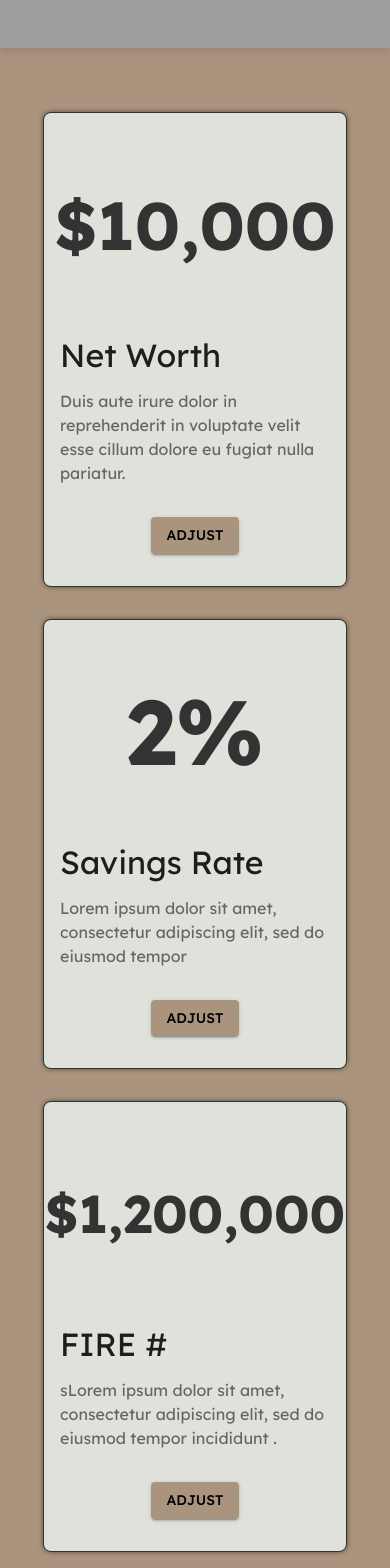
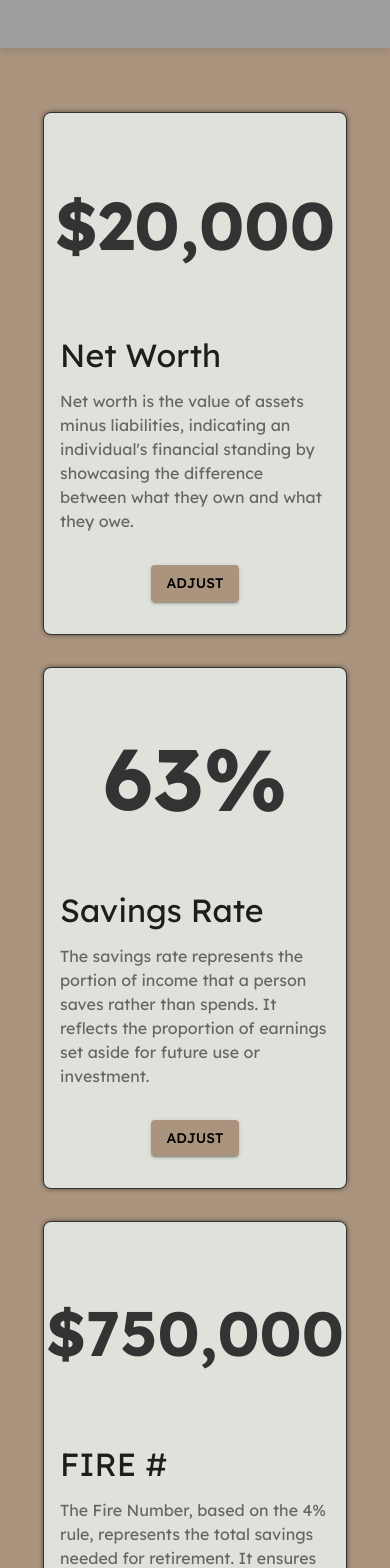
Before and after one commit to JaronWenger/Financial-Tracker, a React (Create React App) app: page / in a window 390 px wide. Shown: the part 432-2000 px from the top of the page. Built offline with nearby package versions, Linux system fonts and the light colour scheme; grey boxes are pictures that could not be loaded.

Commit message:
Fully functional

```diff
--- a/src/App.js
+++ b/src/App.js
@@ -8,18 +8,38 @@ import { Inputs } from "./components/Inputs";
 
 
 function App() {
-  const [netWorth, setNetWorth] = useState(10000);
-  const [savingsRate, setSavingsRate] = useState(0.02);
-  const [fireNumber, setFireNumber] = useState(1200000);
+  const [netWorth, setNetWorth] = useState(20000);
+  const [savingsRate, setSavingsRate] = useState(0.63);
+  const [fireNumber, setFireNumber] = useState(750000);
   // ALL TEXT FIELDS BELOW
   const [age, setAge] = useState(35);
   const [annualIncome, setAnnualIncome] = useState(80000);
   const [annualExpenses, setAnnualExpenses] = useState(30000);
   const [currentNetWorth, setCurrentNetWorth] = useState(20000);
 
+
+  const handleCalculate = () => {
+    updateNetWorthToCurrent();
+    updateFireNumberToCurrent();
+    updateSavingsRateToCurrent();
+  };
+  //NetWorthCalculator
   const updateNetWorthToCurrent = () => {
     setNetWorth(currentNetWorth);
   };
+  //SavingsRateCalculator
+  const updateSavingsRateToCurrent = () => {
+    const newRate = (annualIncome - annualExpenses) / annualIncome;
+    setSavingsRate(newRate);
+  };
+  //FireNumberCalculator
+  const updateFireNumberToCurrent = () => {
+    const newFire = annualExpenses / .04
+    setFireNumber(newFire);
+  };
+
+
+
 
   const theme = createTheme({
     palette: {
@@ -43,7 +63,7 @@ function App() {
           <div className="Background">
             <div className="NavBar">
               <Button variant="contained" sx={{ color: 'black', bgcolor: '#AA947E', '&:hover': { bgcolor: 'grey' } }}>Metrics</Button>
-              <h3 style={{ fontSize: '2rem', whiteSpace: 'nowrap', color: 'black' }}><PaidIcon className="paid-icon-large" fontSize="large"  style={{ verticalAlign: 'middle', marginBottom: '5px' }}/> The Golden Metrics</h3>
+              <h3 style={{ fontSize: '2rem', whiteSpace: 'nowrap', color: 'black' }}><PaidIcon className="paid-icon-large" fontSize="large"  style={{ verticalAlign: 'middle', marginBottom: '5px' }}/> Golden Metrics</h3>
               <Button variant="contained" sx={{ color: 'black', bgcolor: '#AA947E', '&:hover': { bgcolor: 'grey' } }}>Login</Button>
             </div>
               <div className="Content">
@@ -57,13 +77,13 @@ function App() {
 
         <div className="NumberCards">
           <div className="NumberCard">
-            <Number label="Net Worth" value={netWorth} dataType="money" more="Duis aute irure dolor in reprehenderit in voluptate velit esse cillum dolore eu fugiat nulla pariatur."/>
+            <Number label="Net Worth" value={netWorth} dataType="money" more="Net worth is the value of assets minus liabilities, indicating an individual's financial standing by showcasing the difference between what they own and what they owe."/>
           </div>
           <div className="NumberCard">
-            <Number label="Savings Rate" value={savingsRate} dataType="percent" more="Lorem ipsum dolor sit amet, consectetur adipiscing elit, sed do eiusmod tempor"/>
+            <Number label="Savings Rate" value={savingsRate} dataType="percent" more="The savings rate represents the portion of income that a person saves rather than spends. It reflects the proportion of earnings set aside for future use or investment."/>
           </div>
           <div className="NumberCard">
-            <Number label="FIRE #" value={fireNumber} dataType="money" more="sLorem ipsum dolor sit amet, consectetur adipiscing elit, sed do eiusmod tempor incididunt ."/>
+            <Number label="FIRE #" value={fireNumber} dataType="money" more="The Fire Number, based on the 4% rule, represents the total savings needed for retirement. It ensures sustainable income to maintain desired lifestyle post-retirement."/>
           </div>
         </div>
 
@@ -74,7 +94,7 @@ function App() {
             annualExpenses={annualExpenses} setAnnualExpenses={setAnnualExpenses}
             currentNetWorth={currentNetWorth} setCurrentNetWorth={setCurrentNetWorth}
 
-            updateNetWorthToCurrent={updateNetWorthToCurrent}
+            handleCalculate={handleCalculate}
             />
         </div>
 
--- a/src/components/Inputs.js
+++ b/src/components/Inputs.js
@@ -3,7 +3,7 @@ import { InputForm } from './InputForm';
 import Button from '@mui/material/Button';
 import { InvestmentForm } from './InvestmentForm';
 
-export const Inputs = ({ age, setAge, annualIncome, setAnnualIncome, annualExpenses, setAnnualExpenses, currentNetWorth, setCurrentNetWorth, updateNetWorthToCurrent  }) => {
+export const Inputs = ({ age, setAge, annualIncome, setAnnualIncome, annualExpenses, setAnnualExpenses, currentNetWorth, setCurrentNetWorth, handleCalculate }) => {
 
 
 
@@ -31,7 +31,7 @@ export const Inputs = ({ age, setAge, annualIncome, setAnnualIncome, annualExpen
     <InvestmentForm stocksInput={5} bondsInput={2} cashInput={-3}/>
 
 
-    <Button onClick={updateNetWorthToCurrent} variant="contained" sx={{ color: 'black', bgcolor: '#AA947E', '&:hover': { bgcolor: 'grey' }, minWidth: '30vw', alignContent: "center", margin: '0 auto', marginTop: "4rem", marginBottom: "2rem",     display: 'block' }}>Calculate</Button>
+    <Button onClick={handleCalculate} variant="contained" sx={{ color: 'black', bgcolor: '#AA947E', '&:hover': { bgcolor: 'grey' }, minWidth: '30vw', alignContent: "center", margin: '0 auto', marginTop: "4rem", marginBottom: "2rem",     display: 'block' }}>Calculate</Button>
 
 
     </div>
--- a/src/components/Number.js
+++ b/src/components/Number.js
@@ -56,7 +56,7 @@ export const Number = ({ label, value, dataType, more }) => {
 
       </div>
 
-      <div className='CardButton'>
+      <div className='CardButton' >
       <Button variant="contained" sx={{ color: 'black', bgcolor: '#AA947E', '&:hover': { bgcolor: 'grey' } }}>Adjust</Button>
       </div>
 
--- a/src/index.css
+++ b/src/index.css
@@ -92,6 +92,9 @@ justify-content: center; /* Add this to center vertically */
   padding-top: 2rem;
   padding-bottom: 1rem;
 }
+.CardButton > Button {
+  margin-top: auto; /* Push the button to the bottom */
+}
 
 
 .NumberCard .CardContent {
@@ -118,7 +121,7 @@ justify-content: center; /* Add this to center vertically */
   display: flex;
   flex-direction: row;
   justify-content: center; /* Adjust the spacing between cards */
-  width: 100%; /* Ensure full width */
+  width: 100vw; /* Ensure full width */
   padding: 5rem 0;  /* top */
   box-sizing: border-box;
   padding-bottom: 6rem;
@@ -224,7 +227,13 @@ justify-content: center; /* Add this to center vertically */
 
   .Table {
 
-    min-width: 25rem;
+    min-width: 20rem;
+    padding: .1rem;
+
+  }
+  .Inputs {
+    background-color: #A9947E;
+    box-shadow: 0px 4px 8px rgba(0, 0, 0, 0);
 
   }
 }
```
